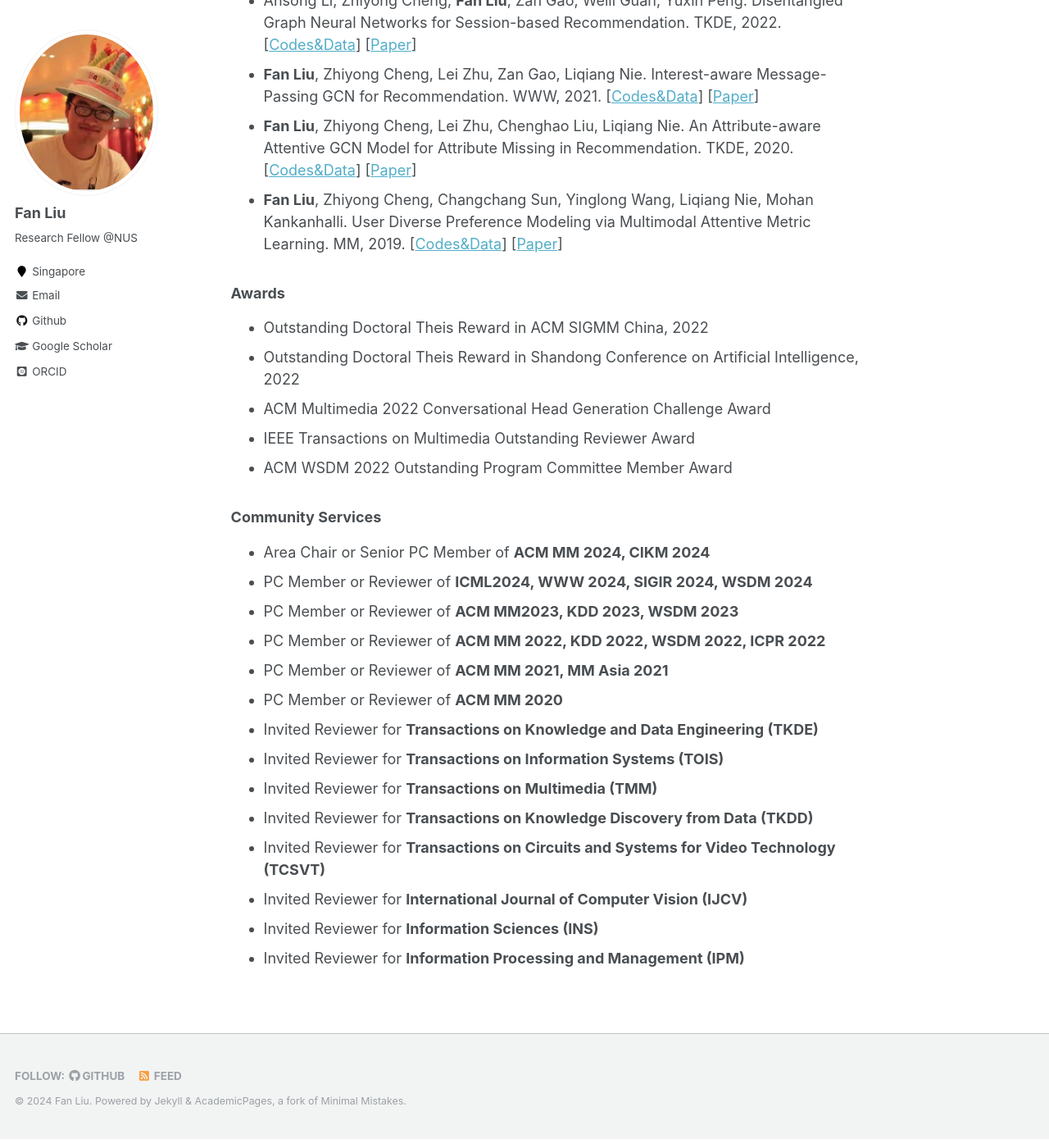
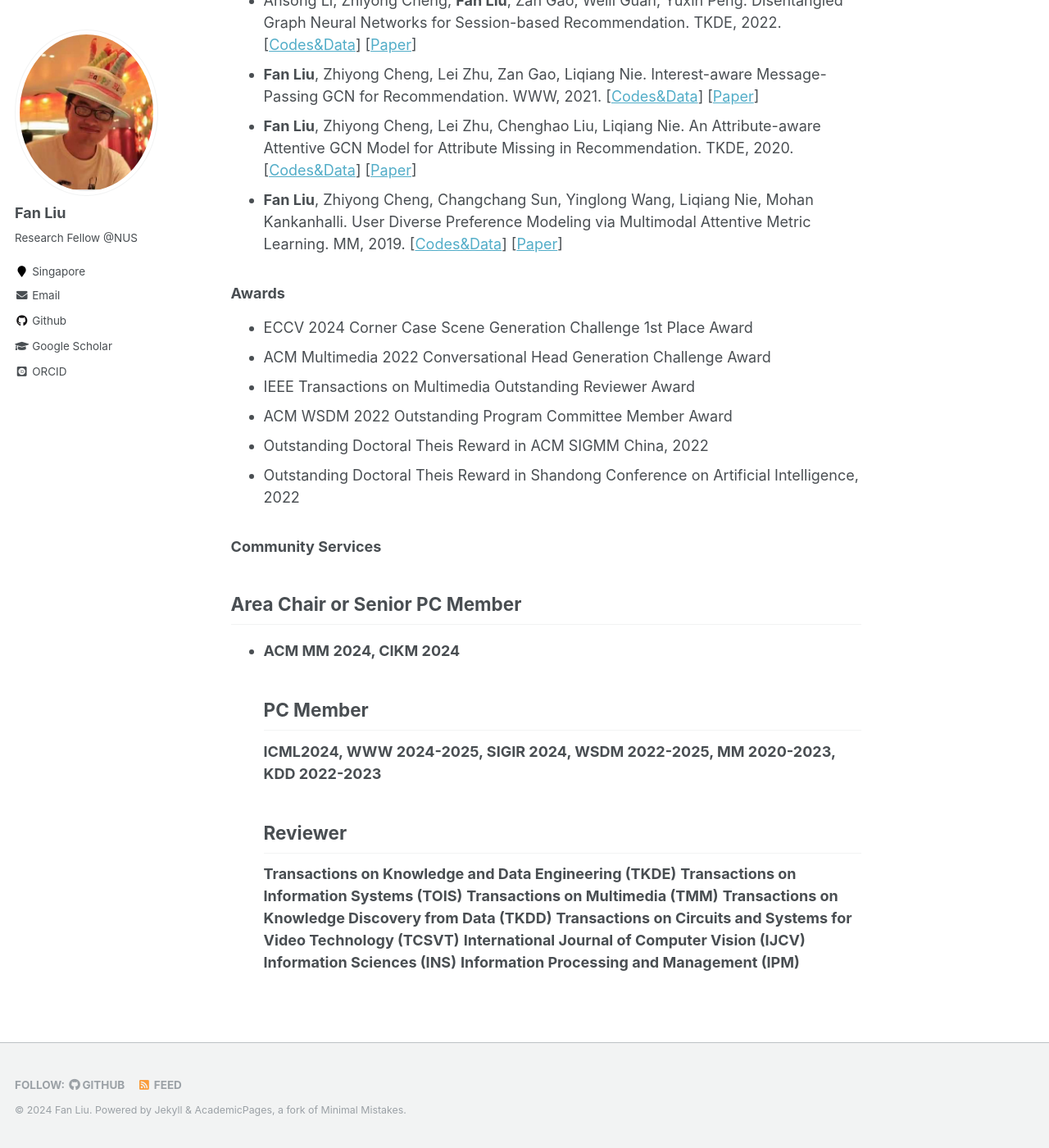
Before and after one commit to liufancs/liufancs.github.io, a Jekyll site: the page built from _pages/about.md, in a window 1280 px wide and 1400 px high, scrolled down 2328 px. Shown: the whole window at 82% size. Built offline with Jekyll 4.4.1, drawn with Linux system fonts in a browser that asks for light colours; some web fonts are replaced.

Commit message:
Update about.md

```diff
--- a/_pages/about.md
+++ b/_pages/about.md
@@ -53,29 +53,30 @@ Recommendation. MM, 2023. [[Codes&Data](https://github.com/HuilinChenJN/SGFD)] [
 * **Fan Liu**, Zhiyong Cheng, Changchang Sun, Yinglong Wang, Liqiang Nie, Mohan Kankanhalli. User Diverse Preference Modeling via Multimodal Attentive Metric Learning. MM, 2019. [[Codes&Data](https://github.com/liufancs/MAML)] [[Paper](https://arxiv.org/abs/1908.07738)]
 
 ### Awards
-* Outstanding Doctoral Theis Reward in ACM SIGMM China, 2022
-* Outstanding Doctoral Theis Reward in Shandong Conference on Artificial Intelligence, 2022
+* ECCV 2024 Corner Case Scene Generation Challenge 1st Place Award
 * ACM Multimedia 2022 Conversational Head Generation Challenge Award
 * IEEE Transactions on Multimedia Outstanding Reviewer Award
 * ACM WSDM 2022 Outstanding Program Committee Member Award
+* Outstanding Doctoral Theis Reward in ACM SIGMM China, 2022
+* Outstanding Doctoral Theis Reward in Shandong Conference on Artificial Intelligence, 2022
+
 
 
 
 
 
 ### Community Services
-* Area Chair or Senior PC Member of **ACM MM 2024, CIKM 2024**
-* PC Member or Reviewer of **ICML2024, WWW 2024, SIGIR 2024, WSDM 2024**
-* PC Member or Reviewer of **ACM MM2023, KDD 2023, WSDM 2023**
-* PC Member or Reviewer of **ACM MM 2022, KDD 2022, WSDM 2022, ICPR 2022**
-* PC Member or Reviewer of **ACM MM 2021, MM Asia 2021**
-* PC Member or Reviewer of **ACM MM 2020**
-* Invited Reviewer for **Transactions on Knowledge and Data Engineering (TKDE)**
-* Invited Reviewer for **Transactions on Information Systems (TOIS)**
-* Invited Reviewer for **Transactions on Multimedia (TMM)**
-* Invited Reviewer for **Transactions on Knowledge Discovery from Data (TKDD)**
-* Invited Reviewer for **Transactions on Circuits and Systems for Video Technology
+## Area Chair or Senior PC Member
+* **ACM MM 2024, CIKM 2024**
+## PC Member
+**ICML2024, WWW 2024-2025, SIGIR 2024, WSDM 2022-2025, MM 2020-2023, KDD 2022-2023**
+## Reviewer
+**Transactions on Knowledge and Data Engineering (TKDE)**
+**Transactions on Information Systems (TOIS)**
+**Transactions on Multimedia (TMM)**
+**Transactions on Knowledge Discovery from Data (TKDD)**
+**Transactions on Circuits and Systems for Video Technology
  (TCSVT)**
-* Invited Reviewer for **International Journal of Computer Vision (IJCV)**
-* Invited Reviewer for **Information Sciences (INS)**
-* Invited Reviewer for **Information Processing and Management (IPM)**
+**International Journal of Computer Vision (IJCV)**
+**Information Sciences (INS)**
+**Information Processing and Management (IPM)**
```
